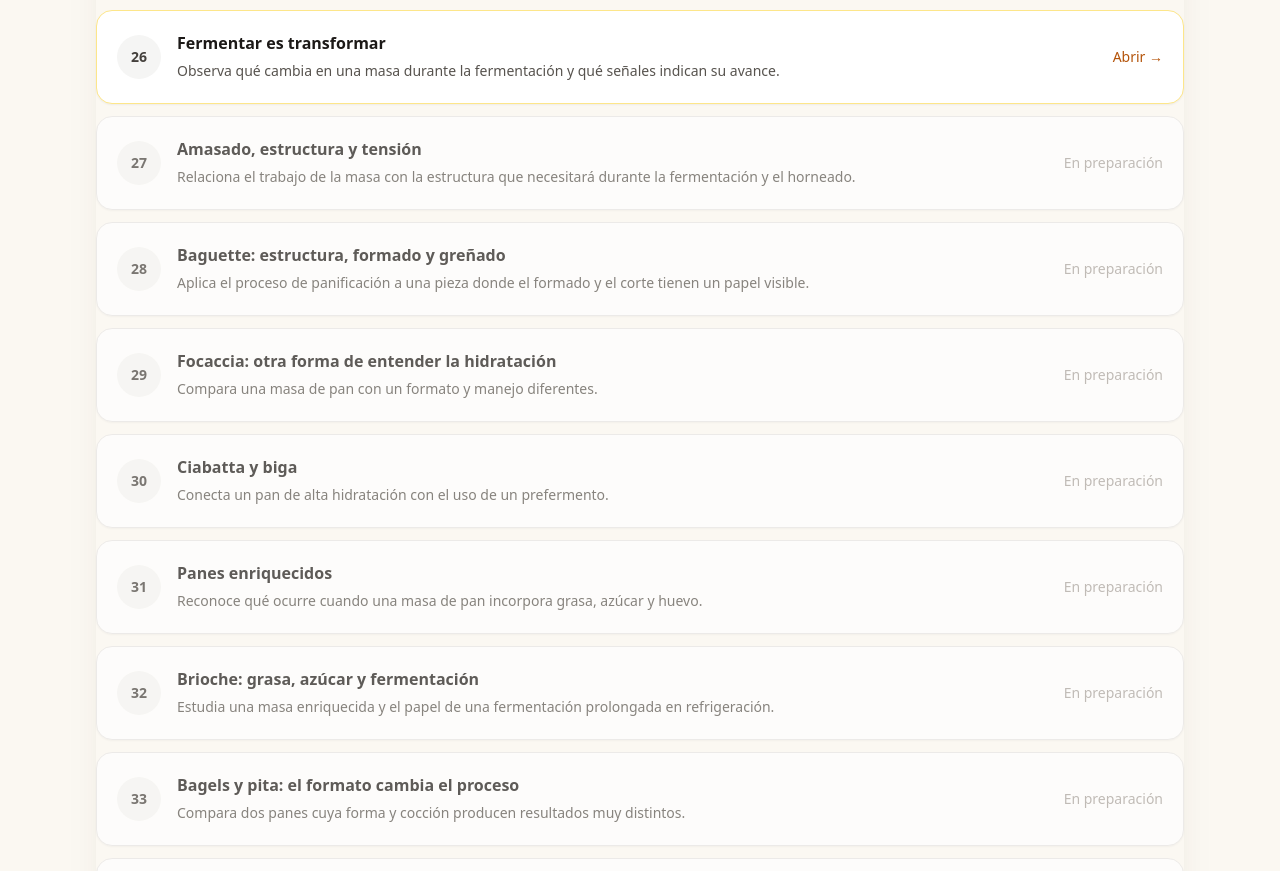
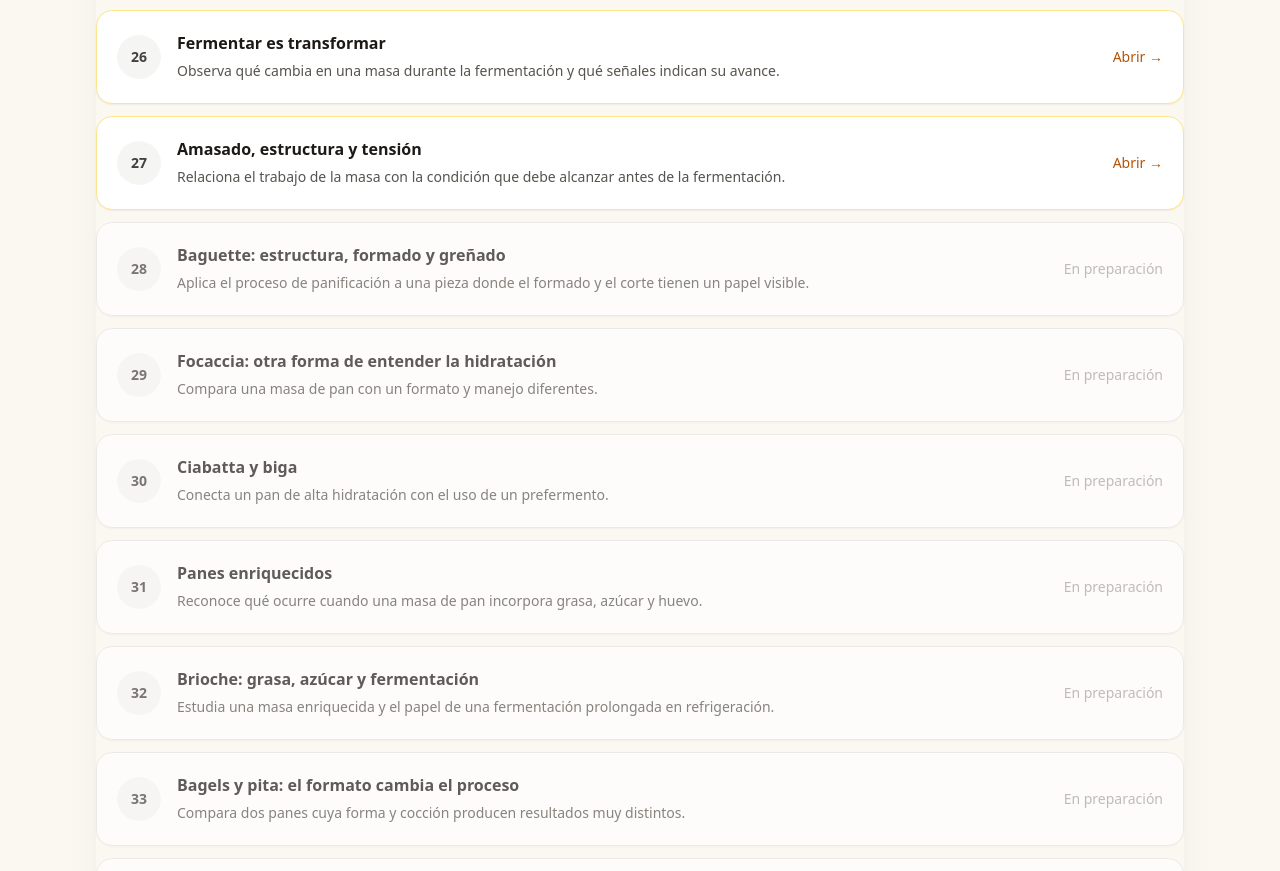
Before and after one commit to Drworm82/CursoPanadero, a Next.js app: page /modulo-4 in a window 1280 px wide. Shown: the part 877-1748 px from the top of the page. Built offline with nearby package versions, Linux system fonts and the light colour scheme; no server answers.

Commit message:
M4: activar L27 Amasado, estructura y tensión

```diff
--- a/pages/modulo-4.js
+++ b/pages/modulo-4.js
@@ -10,7 +10,7 @@ const module = {
 const lessons = [
   ['25', 'El proceso completo de una masa', 'Reconoce la secuencia desde el pesado y mezclado hasta el enfriado.', '/leccion-el-proceso-completo-de-una-masa'],
   ['26', 'Fermentar es transformar', 'Observa qué cambia en una masa durante la fermentación y qué señales indican su avance.', '/leccion-fermentar-es-transformar'],
-  ['27', 'Amasado, estructura y tensión', 'Relaciona el trabajo de la masa con la estructura que necesitará durante la fermentación y el horneado.', '#'],
+  ['27', 'Amasado, estructura y tensión', 'Relaciona el trabajo de la masa con la condición que debe alcanzar antes de la fermentación.', '/leccion-amasado-estructura-y-tension'],
   ['28', 'Baguette: estructura, formado y greñado', 'Aplica el proceso de panificación a una pieza donde el formado y el corte tienen un papel visible.', '#'],
   ['29', 'Focaccia: otra forma de entender la hidratación', 'Compara una masa de pan con un formato y manejo diferentes.', '#'],
   ['30', 'Ciabatta y biga', 'Conecta un pan de alta hidratación con el uso de un prefermento.', '#'],
```
